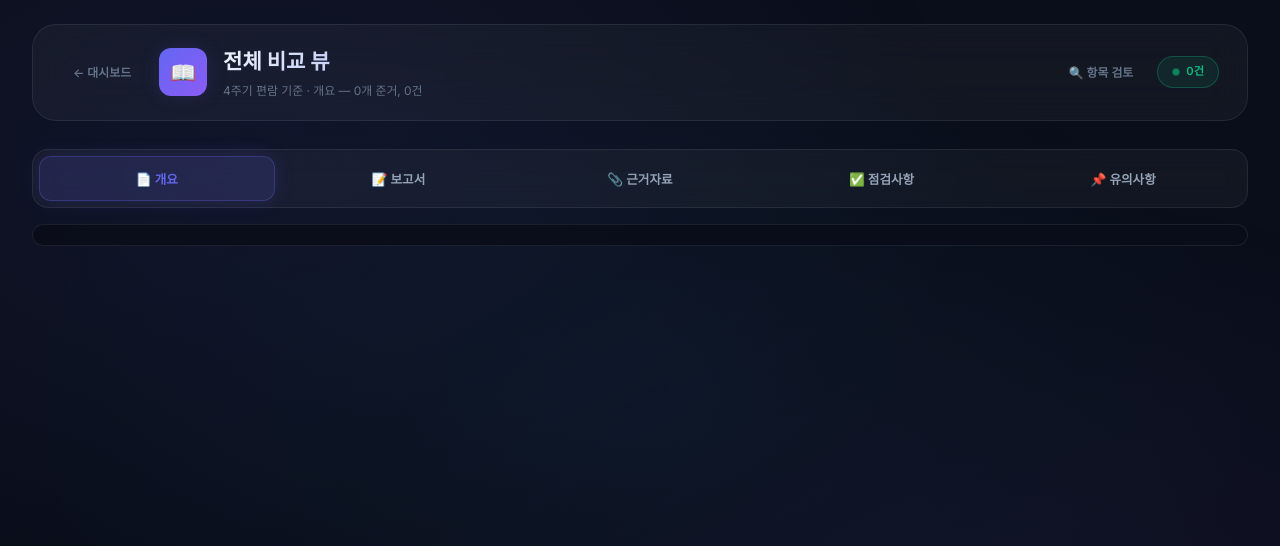
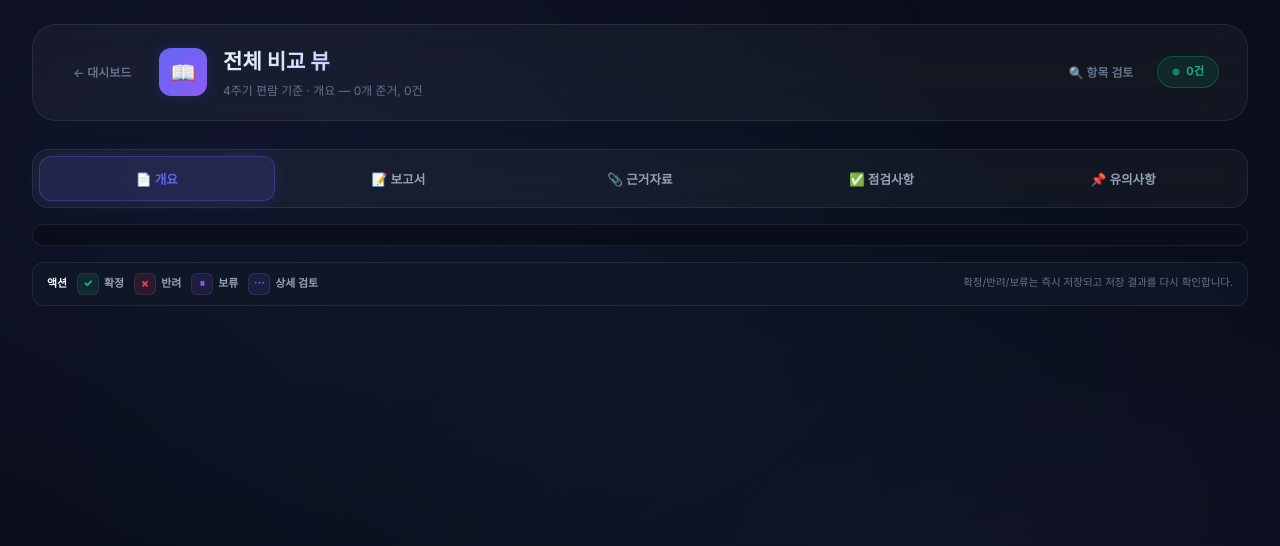
Before and after one commit to mortarteam81/univ-accreditation-manual-compare_v2, a Flask app: page /fullview in a window 1280 px wide. Shown: the top 546 px of the page. Run offline with Flask 3, Linux system fonts and the light colour scheme; data that the repository does not hold is empty.

Commit message:
Clarify fullview actions and verify saves

```diff
--- a/app.py
+++ b/app.py
@@ -358,7 +358,7 @@ def api_risk_heatmap():
 @app.route("/api/change/<change_id>/status", methods=["PATCH"])
 def api_update_status(change_id):
     """변경사항의 검토 상태를 업데이트"""
-    data = request.get_json()
+    data = request.get_json(silent=True) or {}
     new_status = data.get("status")  # confirmed / needs_review / rejected
     note = data.get("note", "")
     reviewer = data.get("reviewer", "user")
@@ -396,15 +396,28 @@ def api_update_status(change_id):
     """, (new_status, review_status_map[new_status], change_id))
 
     # 로그 기록
-    conn.execute("""
+    log_cursor = conn.execute("""
         INSERT INTO review_log (change_id, action, old_status, new_status, note, reviewer, created_at)
         VALUES (?, ?, ?, ?, ?, ?, ?)
     """, (change_id, "status_change", old_status, new_status, note, reviewer, now))
 
     conn.commit()
+
+    saved = conn.execute("""
+        SELECT change_id, verification_status, human_review_status
+        FROM change_atom
+        WHERE change_id = ?
+    """, (change_id,)).fetchone()
     conn.close()
 
-    return jsonify({"ok": True, "change_id": change_id, "new_status": new_status})
+    return jsonify({
+        "ok": True,
+        "change_id": change_id,
+        "old_status": old_status,
+        "new_status": new_status,
+        "review_log_id": log_cursor.lastrowid,
+        "saved": dict(saved) if saved else None,
+    })
 
 
 @app.route("/api/change/<change_id>/note", methods=["POST"])
--- a/static/css/fullview.css
+++ b/static/css/fullview.css
@@ -79,6 +79,51 @@
   color: var(--accent-indigo);
 }
 
+/* ─── Action Legend ─── */
+.action-legend {
+  display: flex;
+  align-items: center;
+  gap: 10px;
+  flex-wrap: wrap;
+  padding: 10px 14px;
+  margin: 0 0 16px;
+  background: rgba(17,24,39,0.72);
+  border: 1px solid var(--border-glass);
+  border-radius: var(--radius-md);
+}
+.legend-title {
+  font-size: 0.78rem;
+  font-weight: 800;
+  color: var(--text-primary);
+}
+.legend-item {
+  display: inline-flex;
+  align-items: center;
+  gap: 5px;
+  font-size: 0.78rem;
+  font-weight: 700;
+  color: var(--text-secondary);
+}
+.legend-icon {
+  display: inline-flex;
+  align-items: center;
+  justify-content: center;
+  width: 22px;
+  height: 22px;
+  border-radius: 6px;
+  border: 1px solid var(--border-glass);
+  font-weight: 800;
+}
+.legend-confirm { color: var(--accent-emerald); background: rgba(16,185,129,0.12); }
+.legend-reject { color: var(--accent-rose); background: rgba(244,63,94,0.12); }
+.legend-defer { color: var(--accent-violet); background: rgba(139,92,246,0.12); }
+.legend-detail { color: var(--accent-indigo); background: rgba(99,102,241,0.12); }
+.legend-note {
+  color: var(--text-muted);
+  font-size: 0.75rem;
+  margin-left: auto;
+}
+
 /* ─── Criterion Block ─── */
 .criterion-block {
   margin-bottom: 12px;
@@ -152,7 +197,7 @@
 .th-type { width: 75px; text-align: center; }
 .th-sim { width: 55px; text-align: center; }
 .th-text { width: auto; }
-.th-action { width: 110px; text-align: center; }
+.th-action { width: 230px; text-align: center; }
 
 .fv-row {
   border-bottom: 1px solid rgba(255,255,255,0.025);
@@ -212,19 +257,26 @@
 .sim-low { color: var(--accent-rose); }
 
 /* ─── Inline Action Buttons ─── */
-.inline-actions { display: flex; gap: 4px; justify-content: center; }
+.inline-actions { display: flex; gap: 6px; justify-content: center; flex-wrap: wrap; }
 .ia-btn {
-  width: 26px; height: 26px;
+  min-width: 48px;
+  height: 28px;
+  padding: 0 8px;
   border-radius: 6px;
   border: 1px solid var(--border-glass);
   background: transparent;
   color: var(--text-muted);
-  font-size: 0.8rem;
+  font-size: 0.76rem;
+  font-weight: 700;
+  font-family: var(--font-sans);
   cursor: pointer;
   display: flex; align-items: center; justify-content: center;
+  gap: 4px;
   transition: all var(--transition-fast);
 }
 .ia-btn:hover { transform: scale(1.15); }
+.ia-label { line-height: 1; }
+.ia-saving { font-size: 0.72rem; color: var(--text-secondary); white-space: nowrap; }
 .ia-confirm:hover { background: rgba(16,185,129,0.2); color: var(--accent-emerald); border-color: var(--accent-emerald); }
 .ia-reject:hover { background: rgba(244,63,94,0.2); color: var(--accent-rose); border-color: var(--accent-rose); }
 .ia-defer:hover { background: rgba(139,92,246,0.2); color: var(--accent-violet); border-color: var(--accent-violet); }
@@ -264,12 +316,17 @@
   transition: all 0.25s ease;
   pointer-events: none;
 }
+.fv-toast.error { background: rgba(244,63,94,0.92); }
 .fv-toast.show { opacity: 1; transform: translateX(-50%) translateY(0); }
 
 /* ─── Responsive ─── */
 @media (max-width: 1000px) {
   .section-tabs { flex-wrap: wrap; }
   .tab { font-size: 0.8rem; padding: 10px 12px; }
+  .legend-note { margin-left: 0; flex-basis: 100%; }
   .fv-table { font-size: 0.8rem; }
   .th-sim, .td-sim { display: none; }
+  .th-action { width: 150px; }
+  .ia-btn { min-width: 34px; padding: 0 7px; }
+  .ia-label { display: none; }
 }
--- a/templates/fullview.html
+++ b/templates/fullview.html
@@ -39,6 +39,16 @@
 
   <!-- CRITERION NAV (sticky) -->
   <div class="criterion-nav" id="criterion-nav"></div>
+
+  <!-- ACTION LEGEND -->
+  <div class="action-legend animate-in" aria-label="액션 아이콘 설명">
+    <span class="legend-title">액션</span>
+    <span class="legend-item"><span class="legend-icon legend-confirm">✓</span> 확정</span>
+    <span class="legend-item"><span class="legend-icon legend-reject">✗</span> 반려</span>
+    <span class="legend-item"><span class="legend-icon legend-defer">⏸</span> 보류</span>
+    <span class="legend-item"><span class="legend-icon legend-detail">⋯</span> 상세 검토</span>
+    <span class="legend-note">확정/반려/보류는 즉시 저장되고 저장 결과를 다시 확인합니다.</span>
+  </div>
 
   <!-- MAIN CONTENT -->
   <div id="fullview-content">
@@ -156,10 +166,10 @@ async function loadFullView(section) {
               <td class="td-text td-text-4">${item.source_text_4 || '<em class="empty">해당 없음</em>'}</td>
               <td class="td-action">
                 <div class="inline-actions">
-                  <button class="ia-btn ia-confirm" title="확정" onclick="quickAction('${item.change_id}','confirmed',this)">✓</button>
-                  <button class="ia-btn ia-reject" title="반려" onclick="quickAction('${item.change_id}','rejected',this)">✗</button>
-                  <button class="ia-btn ia-defer" title="보류" onclick="quickAction('${item.change_id}','deferred',this)">⏸</button>
-                  <button class="ia-btn ia-detail" title="상세" onclick="window.open('/review?criterion=${g.criterion}','_blank')">⋯</button>
+                  <button class="ia-btn ia-confirm" title="확정으로 저장" aria-label="확정으로 저장" onclick="quickAction('${item.change_id}','confirmed',this)"><span>✓</span><span class="ia-label">확정</span></button>
+                  <button class="ia-btn ia-reject" title="반려로 저장" aria-label="반려로 저장" onclick="quickAction('${item.change_id}','rejected',this)"><span>✗</span><span class="ia-label">반려</span></button>
+                  <button class="ia-btn ia-defer" title="보류로 저장" aria-label="보류로 저장" onclick="quickAction('${item.change_id}','deferred',this)"><span>⏸</span><span class="ia-label">보류</span></button>
+                  <button class="ia-btn ia-detail" title="상세 검토 열기" aria-label="상세 검토 열기" onclick="window.open('/review?criterion=${g.criterion}','_blank')"><span>⋯</span><span class="ia-label">상세</span></button>
                 </div>
               </td>
             </tr>`;
@@ -184,8 +194,11 @@ function toggleBlock(header) {
 
 async function quickAction(changeId, status, btn) {
   const row = document.getElementById(`row-${changeId}`);
+  const originalText = btn.innerHTML;
   btn.disabled = true;
+  btn.innerHTML = '<span class="ia-saving">저장 중</span>';
 
+  try {
     const res = await fetch(`/api/change/${changeId}/status`, {
       method: 'PATCH',
       headers: {'Content-Type': 'application/json'},
@@ -193,23 +206,42 @@ async function quickAction(changeId, status, btn) {
     });
     const d = await res.json();
 
-  if (d.ok) {
-    // Update status badge in-place
+    if (!res.ok || !d.ok) {
+      showToast(`저장 실패: ${d.error || res.statusText}`, true);
+      return;
+    }
+
+    const savedStatus = d.saved?.verification_status;
+    if (savedStatus !== status) {
+      showToast(`저장 확인 실패: 요청 ${status}, 저장 ${savedStatus || '없음'}`, true);
+      return;
+    }
+
+    // Update status badge in-place after persistence is verified.
     const statusCell = row.querySelector('.td-status');
-    statusCell.innerHTML = statusBadge(status);
+    statusCell.innerHTML = statusBadge(savedStatus);
 
     // Flash effect
-    row.classList.add('flash-' + (status === 'confirmed' ? 'green' : status === 'rejected' ? 'red' : 'purple'));
+    row.classList.add('flash-' + (savedStatus === 'confirmed' ? 'green' : savedStatus === 'rejected' ? 'red' : 'purple'));
     setTimeout(() => row.classList.remove('flash-green','flash-red','flash-purple'), 800);
 
-    showToast(`${changeId}: ${status}`);
-  }
+    showToast(`${changeId}: ${statusBadgeText(savedStatus)} 저장됨`);
+  } catch (error) {
+    showToast(`저장 실패: ${error.message}`, true);
+  } finally {
+    btn.innerHTML = originalText;
     btn.disabled = false;
   }
+}
 
-function showToast(msg) {
+function statusBadgeText(status) {
+  const labels = {confirmed: '확정', rejected: '반려', deferred: '보류', needs_review: '검토필요', candidate: '후보'};
+  return labels[status] || status;
+}
+
+function showToast(msg, isError = false) {
   const t = document.createElement('div');
-  t.className = 'fv-toast';
+  t.className = `fv-toast${isError ? ' error' : ''}`;
   t.textContent = msg;
   document.body.appendChild(t);
   requestAnimationFrame(() => t.classList.add('show'));
```
Lines whose indentation alone changed are shown as unchanged.
